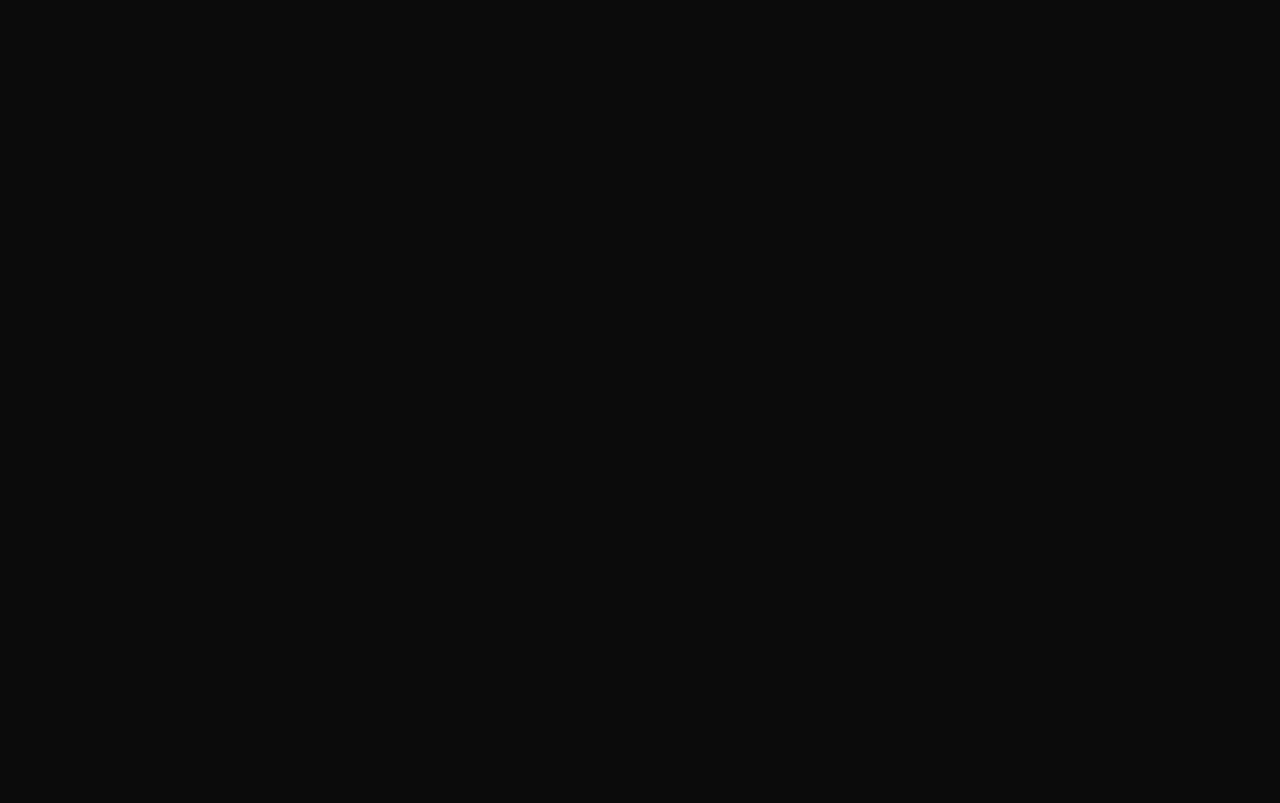
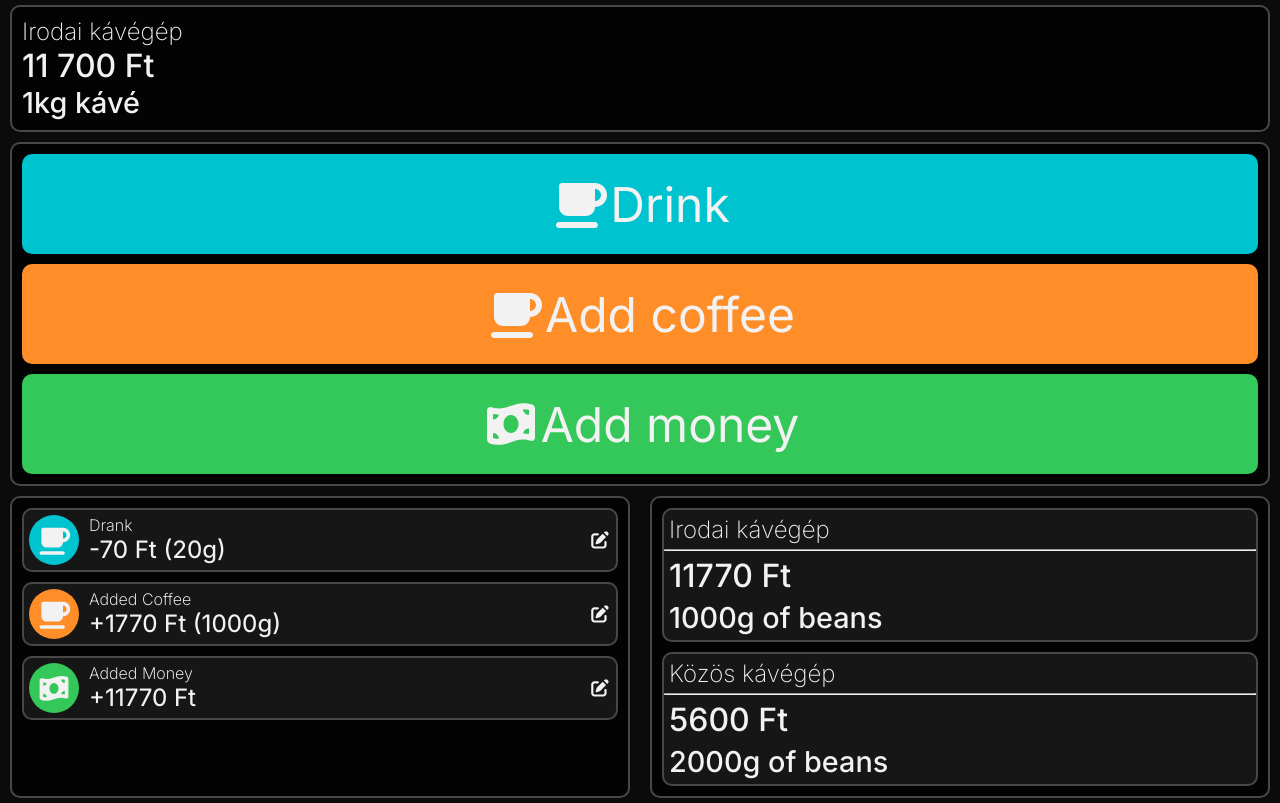
Before and after one commit to FonixPython/coffeeTracker, a React (Vite) app in the folder client/: page / in a window 1280 px wide. Built offline with nearby package versions, Linux system fonts and the light colour scheme.

Commit message:
Home page

```diff
--- /dev/null
+++ b/client/src/Compontents/BalanceCard/BalanceCard.css
@@ -0,0 +1,24 @@
+.balanceCard {
+    margin: 10px;
+    background-color: var(--bg-light);
+    border: 2px solid var(--border);
+    border-radius: 10px;
+}
+
+.balanceCard .machineName {
+    font-weight: 200;
+    font-size: 1.5rem;
+    margin: 5px;
+}
+
+.balanceCard .userBalance {
+    font-weight: 500;
+    font-size: 2rem;
+    margin: 5px;
+}
+
+.balanceCard .coffeeBalance {
+    font-weight: 500;
+    font-size: 1.8rem;
+    margin: 5px;
+}
--- /dev/null
+++ b/client/src/Compontents/BalanceCard/BalanceCard.tsx
@@ -0,0 +1,12 @@
+import "./BalanceCard.css"
+
+export function BalanceCard(props) {
+    return (
+        <div className="balanceCard">
+            <p className="machineName">{props.balance.name}</p>
+            <hr />
+            <p className="userBalance">{props.balance.user} Ft</p>
+            <p className="coffeeBalance">{props.balance.coffee}g of beans</p>
+        </div>
+    )
+}
--- a/client/src/Compontents/HistoryCard/HistoryCard.css
+++ b/client/src/Compontents/HistoryCard/HistoryCard.css
@@ -0,0 +1,42 @@
+.historyCard {
+    background-color: var(--bg-light);
+    border: 2px solid var(--border);
+    margin: 10px;
+    display: flex;
+    flex-direction: row;
+    justify-content: space-between;
+    align-items: center;
+    height: 60px;
+    border-radius: 10px;
+}
+
+.historyCard .left {
+    display: flex;
+    flex-direction: row;
+}
+
+.historyCard .iconCircle {
+    height: 50px;
+    width: 50px;
+    margin: 5px;
+    display: flex;
+    align-items: center;
+    justify-content: center;
+    font-size: 1.8rem;
+    border-radius: 100%;
+    user-select: none;
+}
+
+.historyCard .textContainer {
+    margin: 5px;
+}
+
+.historyCard .actionText {
+    font-size: 1rem;
+    font-weight: 250;
+}
+
+.historyCard .amountText {
+    font-size: 1.5rem;
+    font-weight: 450;
+}
--- a/client/src/Compontents/HistoryCard/HistoryCard.tsx
+++ b/client/src/Compontents/HistoryCard/HistoryCard.tsx
@@ -0,0 +1,42 @@
+import "./HistoryCard.css"
+import { FontAwesomeIcon } from "@fortawesome/react-fontawesome"
+import { faCoffee, faMoneyBillWave, faEdit } from "@fortawesome/free-solid-svg-icons"
+
+export function HistoryCard(props) {
+    let color = ""
+    let text = ""
+    switch (props.transaction.type) {
+        case ("drink"):
+            color = "var(--info)"
+            text = "Drank"
+            break
+        case ("addCoffee"):
+            color = "var(--warning)"
+            text = "Drank"
+            text = "Added Coffee"
+            break
+        case ("addMoney"):
+            color = "var(--success)"
+            text = "Added Money"
+            break
+        default:
+            color = "var(--bg-dark)"
+            text = "Unknown"
+            break
+    }
+
+    return (
+        <div className="historyCard">
+            <div className="left">
+                <div className="iconCircle" style={{ backgroundColor: color }}>
+                    <FontAwesomeIcon icon={props.transaction.type == "addMoney" ? faMoneyBillWave : faCoffee} />
+                </div>
+                <div className="textContainer">
+                    <p className="actionText">{text}</p>
+                    <p className="amountText">{props.transaction.type == "drink" ? "-" : "+"}{props.transaction.moneyAmount} Ft {props.transaction.type != "addMoney" ? `(${props.transaction.coffeeAmount}g)` : ""}</p>
+                </div>
+            </div>
+            <FontAwesomeIcon icon={faEdit} style={{ margin: "5px", fontSize: "1.1rem" }} />
+        </div>
+    )
+}
--- a/client/src/Compontents/SectionCard/SectionCard.css
+++ b/client/src/Compontents/SectionCard/SectionCard.css
@@ -0,0 +1,42 @@
+.sectionCard {
+    margin: 10px;
+    margin-top: 5px;
+    margin-bottom: 5px;
+    background-color: var(--bg-dark);
+    border: 2px solid var(--border);
+    border-radius: 10px;
+    transition: 0.1s;
+}
+
+.sectionCard:hover {
+    border-color: var(--highlight);
+}
+
+.sectionCard .header {
+    display: flex;
+    flex-direction: row;
+    justify-content: space-between;
+    padding: 5px;
+    border-radius: 10px;
+    height: 2rem;
+    align-items: center;
+}
+
+.sectionCard .header button {
+    width: 30px;
+    height: 30px;
+    background-color: transparent;
+    border: 0;
+    outline: 0;
+    font-size: 1.3rem;
+    transition: 0.1s;
+}
+
+.sectionCard .header p {
+    font-size: 1.5rem;
+    font-weight: 600;
+}
+
+.sectionCard .content {
+    width: 100%;
+}
--- a/client/src/Compontents/SectionCard/SectionCard.tsx
+++ b/client/src/Compontents/SectionCard/SectionCard.tsx
@@ -1,16 +1,19 @@
 import { useState } from "react"
 import { FontAwesomeIcon } from "@fortawesome/react-fontawesome"
+import { faAngleDown, faAngleUp } from "@fortawesome/free-solid-svg-icons"
 import "./SectionCard.css"
 
-export function SectionCard({ children, collapseable, title }) {
-    const [open, setOpen] = useState(false)
+export function SectionCard(props) {
+    const [open, setOpen] = useState((props.collapseable && !props.wrap) ? false : true)
     return (
-        <div className="sectionCard">
-            {collapseable && <div className="header">
-                <p>{title}</p>
-                <button onClick={() => { setOpen(curr => (!curr)) }}><FontAwesomeIcon icon={open ? "angle-up" : "angle-down"} /></button>
+        <div className="sectionCard" style={{ flex: props.wrap ? 1 : "" }}>
+            {(props.collapseable && !props.wrap) && <div className="header">
+                <p>{props.title}</p>
+                <button onClick={() => { setOpen(curr => (!curr)) }}><FontAwesomeIcon icon={open ? faAngleUp : faAngleDown} /></button>
             </div>}
-            {children}
+            <div className={"content " + props.className}>
+                {(open || props.currWidth >= 800) && props.children}
+            </div>
         </div>
     )
 }
--- a/client/src/Pages/Home/Home.css
+++ b/client/src/Pages/Home/Home.css
@@ -0,0 +1,75 @@
+.homePage {
+    width: 100vw;
+    height: 100vh;
+    display: flex;
+    flex-direction: column;
+}
+
+.homePage .machineName {
+    font-weight: 200;
+    font-size: 1.5rem;
+}
+
+.homePage .userBalance {
+    font-weight: 500;
+    font-size: 2rem;
+}
+
+.homePage .coffeeBalance {
+    font-weight: 500;
+    font-size: 1.8rem;
+}
+
+.homePage .actionContainer {
+    display: flex;
+    flex-direction: column;
+}
+
+.homePage .actionContainer button {
+    margin: 10px;
+    margin-bottom: 0;
+    height: 100px;
+    border: 0;
+    border-radius: 10px;
+    font-size: 3rem;
+    font-weight: 400;
+    transition: 0.1s;
+}
+
+.homePage .actionContainer button:hover {
+    scale: 1.02;
+}
+
+.homePage .actionContainer button:active {
+    scale: 1.04;
+}
+
+.homePage .actionContainer:last-child {
+    margin-bottom: 10px;
+}
+
+.homePage .drinkAction {
+    background-color: var(--info);
+}
+
+.homePage .addCoffeeAction {
+    background-color: var(--warning);
+}
+
+.homePage .addMoneyAction {
+    background-color: var(--success);
+}
+
+.homePage .cardContainer {
+    display: flex;
+    flex-direction: row;
+    width: 100vw;
+    flex-wrap: wrap;
+}
+
+@media (max-width:800px) {
+    .homePage .cardContainer {
+        display: flex;
+        flex-direction: column;
+    }
+}
--- a/client/src/Pages/Home/Home.tsx
+++ b/client/src/Pages/Home/Home.tsx
@@ -1,9 +1,56 @@
 import "./Home.css"
+import { FontAwesomeIcon } from "@fortawesome/react-fontawesome"
+import { faCoffee, faMoneyBillWave } from "@fortawesome/free-solid-svg-icons"
+import { SectionCard } from "../../Compontents/SectionCard/SectionCard"
+import { HistoryCard } from "../../Compontents/HistoryCard/HistoryCard"
+import { BalanceCard } from "../../Compontents/BalanceCard/BalanceCard"
+import { useEffect, useState } from "react"
 
 export function HomePage() {
+
+    const [currWidth, setCurrWidth] = useState(window.innerWidth)
+    const handleResize = (e) => {
+        setCurrWidth(window.innerWidth)
+    }
+
+    useEffect(() => {
+        window.addEventListener("resize", handleResize)
+        return () => window.removeEventListener("resize", handleResize)
+    })
     return (
-        <main>
-
+        <main className="homePage">
+            <SectionCard>
+                <div style={{ margin: 10 }}>
+                    <p className="machineName">Irodai kávégép</p>
+                    <p className="userBalance">11 700 Ft</p>
+                    <p className="coffeeBalance">1kg kávé</p>
+                </div>
+            </SectionCard>
+            <SectionCard className="actionContainer">
+                <button className="drinkAction">
+                    <FontAwesomeIcon icon={faCoffee} />
+                    Drink
+                </button>
+                <button className="addCoffeeAction">
+                    <FontAwesomeIcon icon={faCoffee} />
+                    Add coffee
+                </button>
+                <button className="addMoneyAction">
+                    <FontAwesomeIcon icon={faMoneyBillWave} />
+                    Add money
+                </button>
+            </SectionCard>
+            <div className="cardContainer">
+                <SectionCard collapseable title="History" wrap={currWidth > 800} currWidth={currWidth}>
+                    <HistoryCard transaction={{ type: "drink", moneyAmount: 70, coffeeAmount: 20 }} />
+                    <HistoryCard transaction={{ type: "addCoffee", moneyAmount: 1770, coffeeAmount: 1000 }} />
+                    <HistoryCard transaction={{ type: "addMoney", moneyAmount: 11770 }} />
+                </SectionCard>
+                <SectionCard collapseable title="Balances" wrap={currWidth > 800} currWidth={currWidth}>
+                    <BalanceCard balance={{ name: "Irodai kávégép", coffee: 1000, user: 11770 }} />
+                    <BalanceCard balance={{ name: "Közös kávégép", coffee: 2000, user: 5600 }} />
+                </SectionCard>
+            </div>
         </main>
     )
 }
--- a/package.json
+++ b/package.json
@@ -25,6 +25,9 @@
   "homepage": "https://github.com/FonixPython/Web-Radio#readme",
   "dependencies": {
     "@fortawesome/fontawesome-svg-core": "^7.3.1",
+    "@fortawesome/free-brands-svg-icons": "^7.3.1",
+    "@fortawesome/free-regular-svg-icons": "^7.3.1",
+    "@fortawesome/free-solid-svg-icons": "^7.3.1",
     "@fortawesome/react-fontawesome": "^3.5.0",
     "@prisma/adapter-better-sqlite3": "^7.9.1",
     "@prisma/client": "^7.9.1",
```
Also changed, not shown: 1 other file (tests, documents, lock files or other folders).
